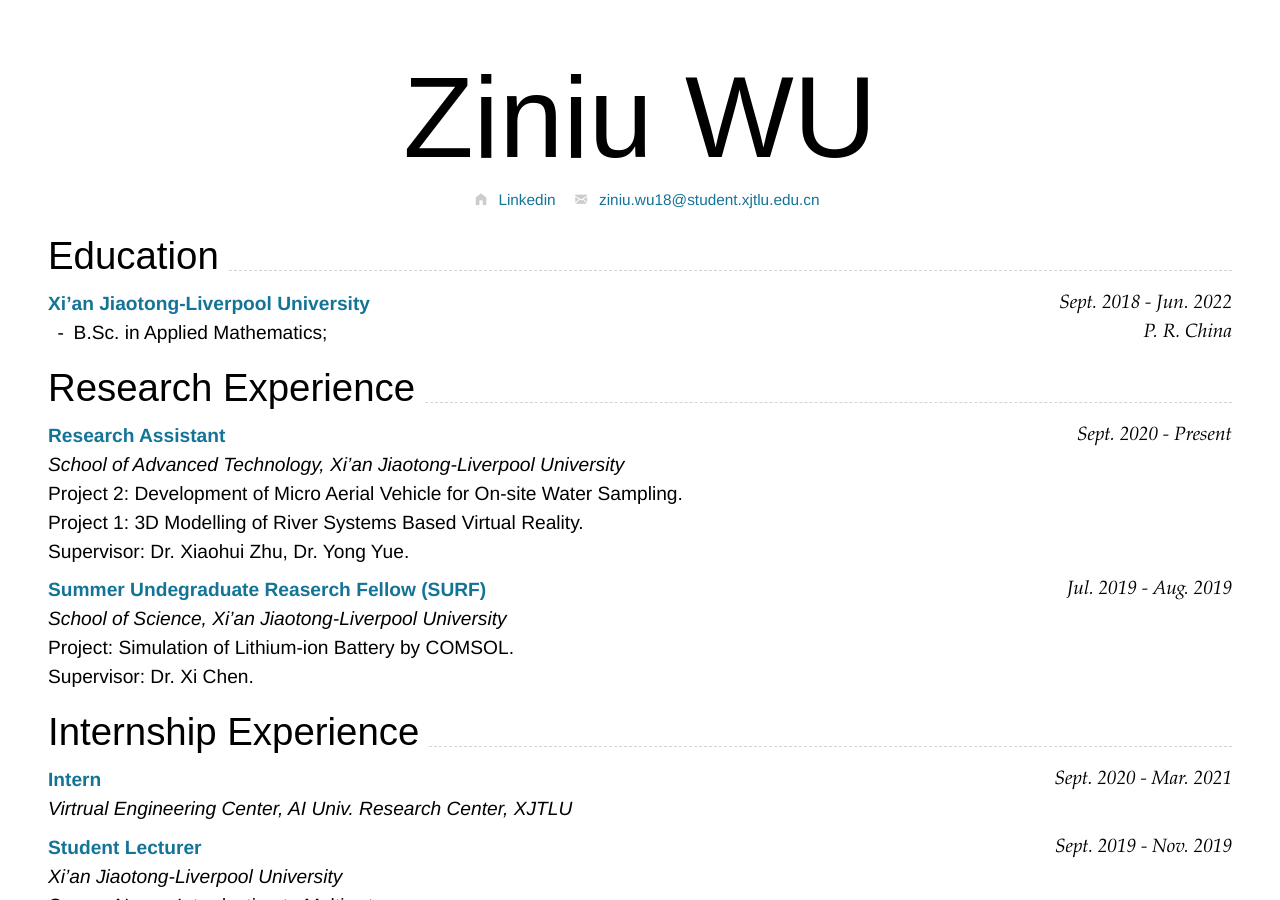
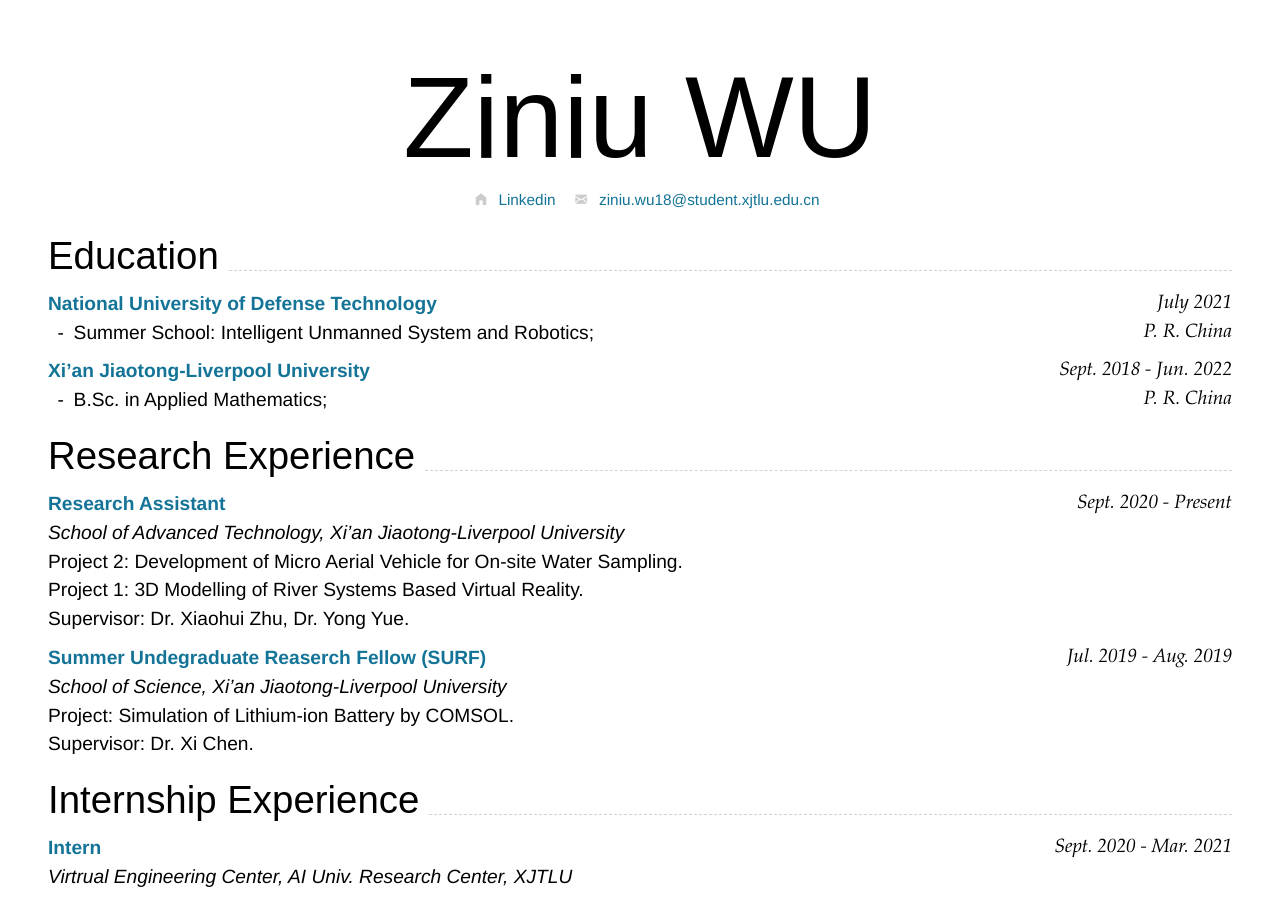
Before and after one commit to RoboDD/ziniu-cv, a Jekyll site: the page built from index.md, in a window 1280 px wide and 900 px high. Built offline with Jekyll 4.4.1, drawn with Linux system fonts in a browser that asks for light colours; nearby versions of some CDN libraries.

Commit message:
Update index.md

````diff
--- a/index.md
+++ b/index.md
@@ -25,6 +25,14 @@ Supported arguments:
 
 
 ## Education
+### [**National University of Defense Technology**]() `July 2021`
+
+```
+P. R. China
+```
+
+- Summer School: Intelligent Unmanned System and Robotics;
+
 
 ### [**Xi'an Jiaotong-Liverpool University**](https://www.xjtlu.edu.cn/en) `Sept. 2018 - Jun. 2022`
 
````
